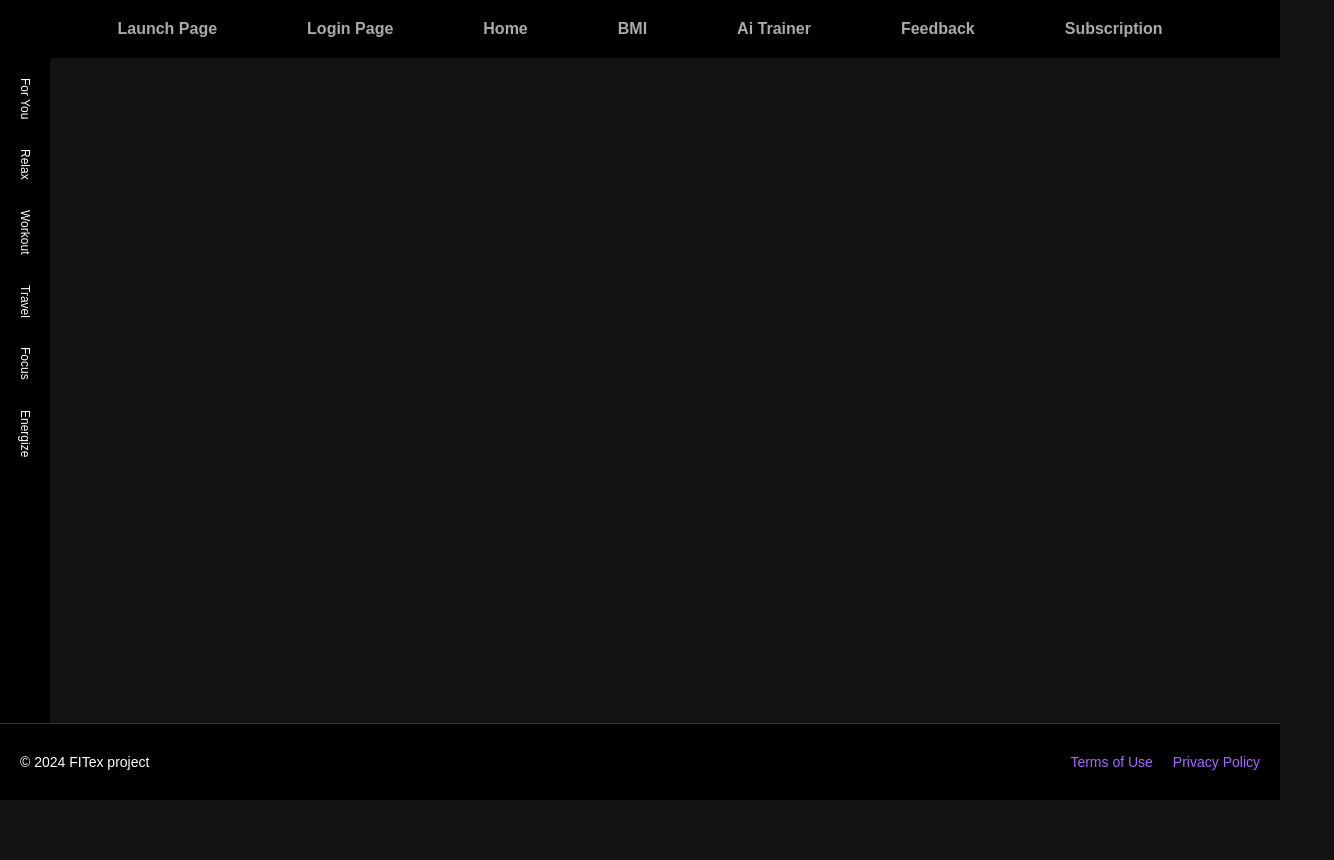
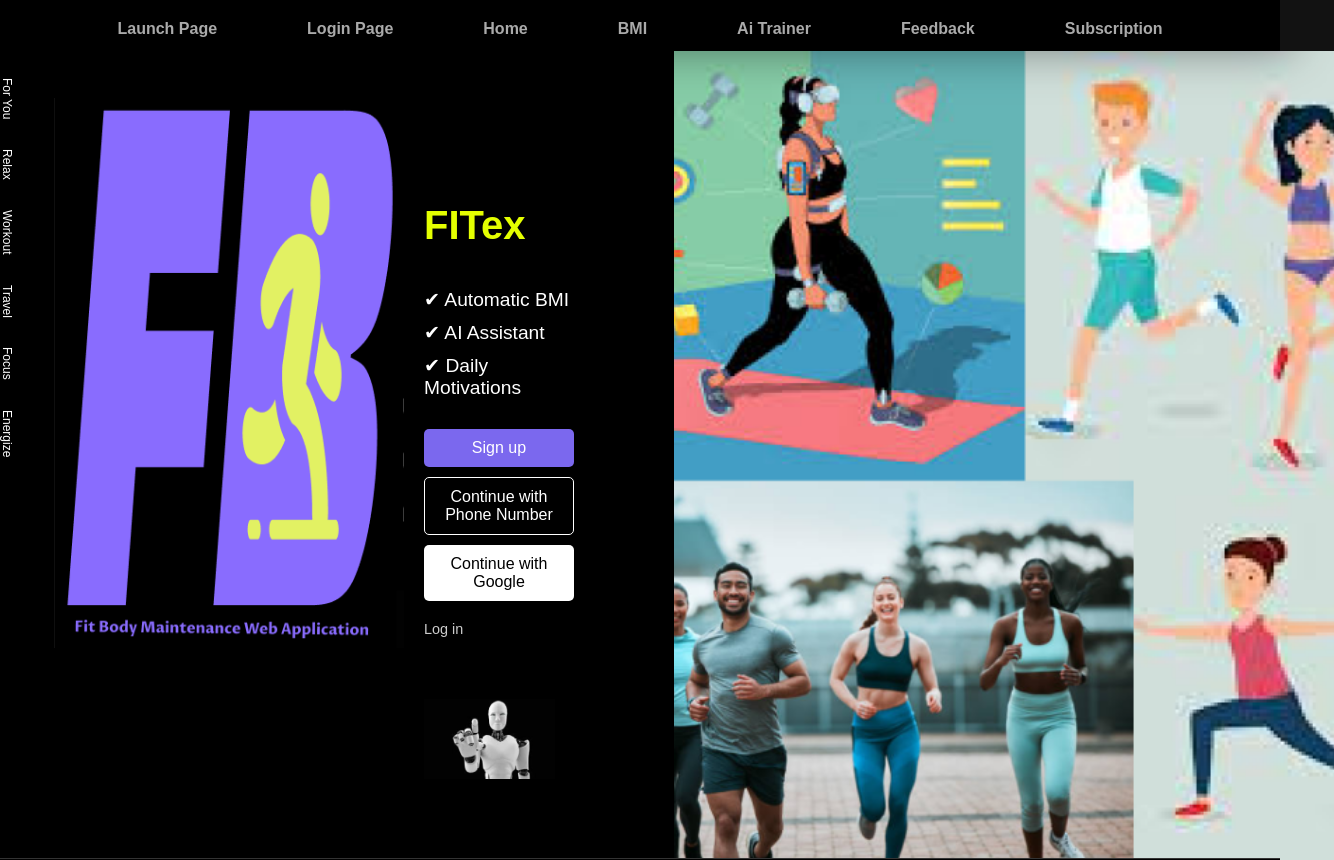
Before and after one commit to hassaanafzal-ha/FITex, a React (Create React App) app: page / in a window 1280 px wide. Shown: the top 860 px of the page, 1334 px wide, since content can reach past the window. Before the commit the page ends 800 px from the top, so only its background shows below. Built offline with nearby package versions, Linux system fonts and the light colour scheme.

Commit message:
Root webpage changed

```diff
--- a/src/App.js
+++ b/src/App.js
@@ -23,7 +23,8 @@ function App() {
           <div className="main-container">
             <Sidebar />
             <Routes>
-              <Route path="launchPage" element={<LaunchPage />} />
+              {/* Set the LaunchPage as the default route */}
+              <Route path="/" element={<LaunchPage />} /> {/* Default route */}
               <Route path="loginPage" element={<LoginPage />} />
               <Route path="/AITrainer" element={<AITrainer />} />
               <Route path="/BMI" element={<><BMIForm /><ProfileCard /></>} />
```
